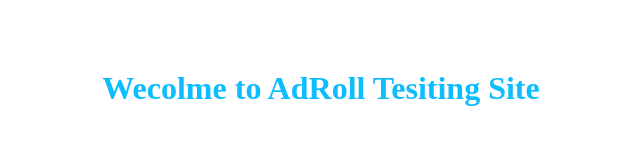
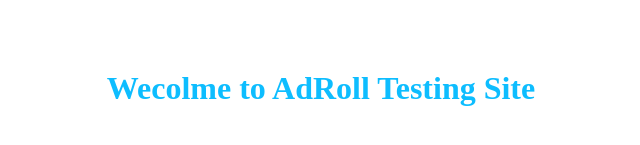
Before and after one commit to TamilselvanV1994/AdRoll, a plain HTML site: page index.html in a window 1280 px wide. Shown: the part 173-318 px from the top of the page, 319-959 px from the left. Drawn offline with Linux system fonts and the light colour scheme.

Commit message:
testing spelling corrected

```diff
--- a/index.html
+++ b/index.html
@@ -45,6 +45,6 @@
 </head>
 
 <body>
-  <h1>Wecolme to AdRoll Tesiting Site</h1>
+  <h1>Wecolme to AdRoll Testing Site</h1>
 </body>
 </html>
```
